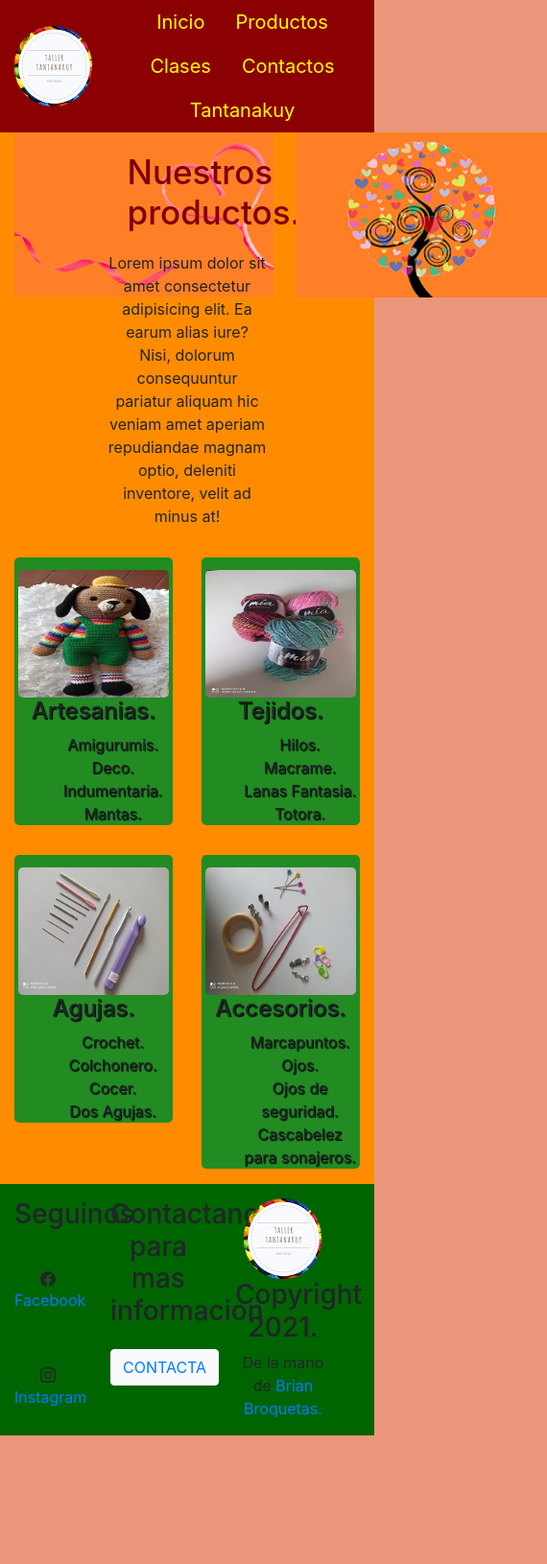
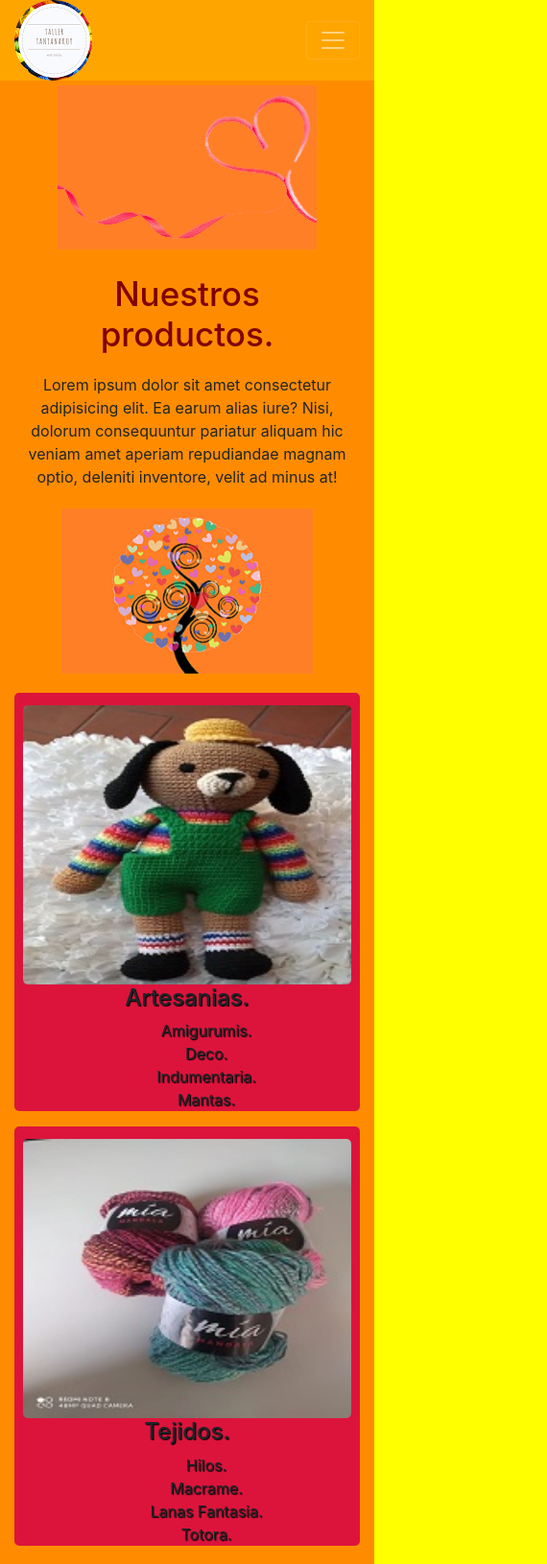
Before and after one commit to brianbroquetas/Proyecto-final2.0, a website: page paginas/ProductosB.html in a window 390 px wide. Shown: the top 1630 px of the page at 96% size, 570 px wide, since content can reach past the window. Before the commit the page ends 1496 px from the top, so only its background shows below. Drawn offline with nearby package versions, Linux system fonts and the light colour scheme.

Commit message:
actualizacion pagina responsive para proyecto final

```diff
--- a/paginas/ProductosB.html
+++ b/paginas/ProductosB.html
@@ -34,47 +34,51 @@
            </div>
 
            <!--Nav Bar-->
-           <nav class="col-8 nav justify-content-end">
+           <nav class="col-8 nav navbar-expand-lg navbar-dark justify-content-end">
 
-            <ul class="nav justify-content-center">
+            <button class="navbar-toggler" type="button" data-toggle="collapse" data-target="#navbarNav" aria-expanded="false" aria-label="Toggle navigation" aria-controls="navbarNav">
+              <span class="navbar-toggler-icon"></span>
+            </button>
+
+            <div class="collapse navbar-collapse justify-content-end" id="navbarNav">
+            <ul class="navbar-nav">
               <li class="nav-item">
                 <a class="nav-link active" href="../index.html">Inicio</a>
               </li>
               <li class="nav-item">
-                  <a class="nav-link" href="./ProductosB.html">Productos</a>
+                <a class="nav-link" href="../paginas/ProductosB.html">Productos</a>
               </li>
               <li class="nav-item">
-                  <a class="nav-link" href="./clasesB.html">Clases</a>
+                <a class="nav-link" href="../paginas/clasesB.html">Clases</a>
               </li>
               <li class="nav-item">
-                    <a class="nav-link" href="./contactoB.html">Contactos</a>
+                  <a class="nav-link" href="../paginas/contactoB.html">Contactos</a>
                 </li>
               <li class="nav-item">
                 <a class="nav-link" href="../index.html" tabindex="-1" aria-disabled="true">Tantanakuy</a>
               </li>
             </ul>
-
+            </div>
            </nav>
 
           </header>
 
-       <main class="productos row">
-        <aside class="col-3 productos-deco">
+       <main class="productos row text-center">
+        <aside class="col-xs-2 col-sm-2 col-md-3 col-lg-3 productos-deco">
           <img src="../style/img/corazon.png" alt="corazon" class="productos-img">
       </aside>
-      <section class="col-6 productos-descripcion text-center">
+      <section class="col-xs-8 col-sm-8 col-md-6 col-lg-6 productos-descripcion text-center">
           <h1 class="productos-title">Nuestros productos.</h1>
           <p class="productos-stracto">Lorem ipsum dolor sit amet consectetur adipisicing elit. Ea earum alias iure? Nisi, dolorum consequuntur pariatur aliquam hic veniam amet aperiam repudiandae magnam optio, deleniti inventore, velit ad minus at!</p>
       </section>
-      <aside class="col-3 productos-deco">
-          <img src="../style/img/arbol.png" alt="arbol" class="productos-img-rigth">
+      <aside class="col-xs-2 col-sm-2 col-md-3 col-lg-3 productos-deco">
+          <img src="../style/img/arbol.png" alt="arbol" class="productos-img">
       </aside>
        </main>
 
        <!--NUESREO STOCK DE PRODUCTOS-->
-
-       <section class="stock row text-center">
-         <div class="col-6 stock-col">
+       <section class="stock row text-center justify-content-center">
+         <div class="col-xs-8 col-sm-8 col-md-6 col-lg-6 stock-col">
           <div class="stock-productos">
             <div class="stock-img-container"><img src="../style/img/amigurumi.jpg" alt="" class="stock-img"></div>
           <div>
@@ -89,7 +93,7 @@
           </div>
          </div>
 
-         <div class="col-6 stock-col">
+         <div class="col-xs-8 col-sm-8 col-md-6 col-lg-6 stock-col">
           <div class="stock-productos">
             <div class="stock-img-container"><img src="../style/img/tejidos.jpeg" alt="" class="stock-img"></div>
           <div>
@@ -105,8 +109,8 @@
          </div>
        </section>
 
-       <section class="stock row text-center">
-        <div class="col-6 stock-col">
+       <section class="stock row text-center justify-content-center">
+        <div class="col-xs-8 col-sm-8 col-md-6 col-lg-6 stock-col">
           <div class="stock-productos">
             <div class="stock-img-container"><img src="../style/img/agujas.jpeg" alt="" class="stock-img"></div>
           <div>
@@ -121,7 +125,7 @@
           </div>
          </div>
 
-         <div class="col-6 stock-col">
+         <div class="col-xs-8 col-sm-8 col-md-6 col-lg-6 stock-col">
           <div class="stock-productos">
             <div class="stock-img-container"><img src="../style/img/accesorios.jpeg" alt="" class="stock-img"></div>
           <div>
@@ -142,11 +146,11 @@
         <footer class="row footer-container align-self-center">
 
           <!--Redes sociales-->
-              <div class="row justify-content-around col-4 social">
-                    <div class="col-12">
-                      <h3 class="social-title">Seguinos</h3>
+          <div class="row justify-content-around col-xs-12 col-sm-12 col-md-4 col-lg-4 social">
+                <div class="col-xs-12 col-sm-12 col-md-12 col-lg-12">
+                  <h3 class="social-title">Seguinos.</h3>
                 </div>
-                    <div class="col-12">
+                <div class="col-xs-12 col-sm-12 col-md-12 col-lg-12">
                   <svg xmlns="http://www.w3.org/2000/svg" width="16" height="16" fill="currentColor" class="bi bi-facebook social-link" viewBox="0 0 16 16">
                     <path d="M16 8.049c0-4.446-3.582-8.05-8-8.05C3.58 0-.002 3.603-.002 8.05c0 4.017 2.926 7.347 6.75 7.951v-5.625h-2.03V8.05H6.75V6.275c0-2.017 1.195-3.131 3.022-3.131.876 0 1.791.157 1.791.157v1.98h-1.009c-.993 0-1.303.621-1.303 1.258v1.51h2.218l-.354 2.326H9.25V16c3.824-.604 6.75-3.934 6.75-7.951z"/>
                   </svg>
@@ -161,13 +165,13 @@
             </div>
 
             <!--Link a contactos-->
-                <div class="col-4 contacto">
-                     <h3 class="contacto-titulo">Contactanos para mas informacion</h3>
+            <div class="col-xs-12 col-sm-12 col-md-4 col-lg-4 contacto">
+                 <h3 class="contacto-titulo">Contactanos para mas informacion.</h3>
                  <button type="button" class="btn btn-light contacto-boton"><a href="./contactoB.html">CONTACTA</a></button>
             </div>
 
             <!--Derechos-->
-                <div class="col-4 derechos">
+            <div class="col-xs-12 col-sm-12 col-md-4 col-lg-4 derechos">
                 <img src="../style/img/Logo-sup.png" alt="Logo2" class="derechos-img">
                 <h3 class="derechos-titulo">Copyright 2021.</h3>
                 <p class="derecho-copyright">De la mano de <a href="https://github.com/brianbroquetas" target="_blank">Brian Broquetas.</a></p>
--- a/scss/_amigurumis.scss
+++ b/scss/_amigurumis.scss
@@ -32,4 +32,5 @@
  .amigurumi-img-his {
      width: $width100;
      border-radius: 10px;
+     margin: 5px;
  }
--- a/scss/_clases.scss
+++ b/scss/_clases.scss
@@ -40,6 +40,7 @@
 
     .clases-img {
       border-radius: 20px;
+      margin-bottom: 5px;
     }
   }
 }
--- a/scss/_contacto.scss
+++ b/scss/_contacto.scss
@@ -1,6 +1,6 @@
 .imagen-formulario {
     border-radius: 50px;
-    margin-left: 60px;
+    margin-top: 10px
   }
 
 .form {
--- a/scss/_footer.scss
+++ b/scss/_footer.scss
@@ -1,6 +1,6 @@
 /* Footer */
 .footer-container {
-    background-color:darkgreen;
+    background-color: orangered;
     text-align: center;
 
     .social {
--- a/scss/_header.scss
+++ b/scss/_header.scss
@@ -1,6 +1,6 @@
 /* HEADER */
 .headerBoostrap {
-    background-color: darkred;
+    background-color:  orange;
 
     /* Logo Sup Link */
 .logo-img {
@@ -11,7 +11,7 @@
   font-size: 20px;
 
   .nav-link {
-    color: yellow;
+    color: purple;
   }
   }
   }
--- a/scss/_index.scss
+++ b/scss/_index.scss
@@ -21,8 +21,8 @@
   .hero-text {
     font-size: 1.3rem;
     line-height: 1.3;
-    color: salmon;
-    text-shadow: 1px 1px 1px rosybrown;
+    color: darkslateblue;
+    text-shadow: 1px 1px 1px darkblue;
     padding-left: 0.2rem;
   }
 }
--- a/scss/_nosotros.scss
+++ b/scss/_nosotros.scss
@@ -9,7 +9,6 @@
 
     .nosotros-img {
       border-radius: 50px;
-      margin-left: 90px;
       margin-top: 30px;
     }
 
--- a/scss/_productos.scss
+++ b/scss/_productos.scss
@@ -2,6 +2,9 @@
 
  .productos {
 
+   .productos-img{
+     margin: 5px;
+   }
    .productos-title {
     @include fontStyle(35px, 20px, maroon);
    }
@@ -13,11 +16,12 @@
   .stock-col {
     border-radius: 20px;
     text-shadow: 1px 1px 1px #000;
+    max-width: 400px;
 
     .stock-productos {
      border-radius: $borderRadius;
-     background-color:forestgreen;
-     text-shadow: 1px 1px 1px #000;
+     background-color: crimson;
+     text-shadow: 1px 1px 1px black;
 
 
       .stock-img {
@@ -28,7 +32,7 @@
 
       .stock-img {
        &:hover {
-         border: 5px solid forestgreen;
+         border: 5px solid crimson;
      }
       }
    }
--- a/scss/style.scss
+++ b/scss/style.scss
@@ -27,7 +27,7 @@ ul {
 }
 
 .bodyBoostrap {
-  background-color:darksalmon;
+  background-color: yellow;
 }
 
 .container {
```
Also changed, not shown: index.html (+18 -12 lines), paginas/amigurumisB.html (+24 -19 lines), paginas/clasesB.html (+23 -18 lines), paginas/contactoB.html (+22 -17 lines), paginas/nosotrosB.html (+24 -19 lines), paginas/trabajosalumnadoB.html (+24 -19 lines), css/main.css. Lines whose indentation alone changed are shown as unchanged.
